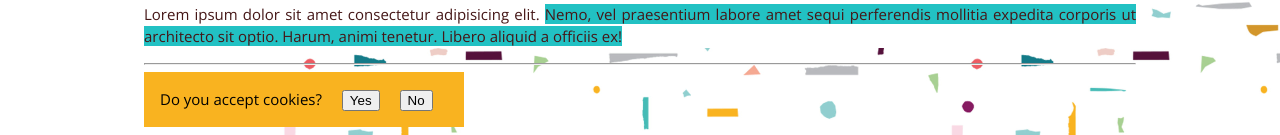
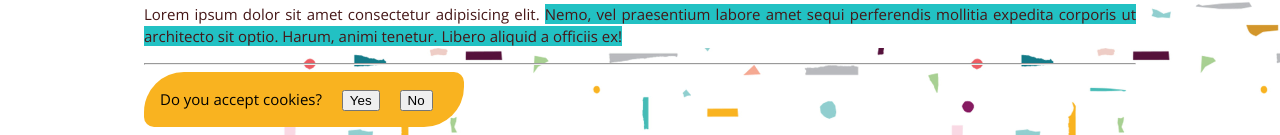
Before and after one commit to Diiiiiii/Portfolio, a plain HTML site: page style-guide.html in a window 1280 px wide. Shown: the part 911-1046 px from the top of the page. Drawn offline with nearby package versions, Linux system fonts and the light colour scheme.

Commit message:
update button

```diff
--- a/style.css
+++ b/style.css
@@ -119,6 +119,11 @@ p::selection {
     /* width: auto; */
     width: 320px;
     box-sizing: border-box;
+    /* border: none; */
+    border-radius: 40px 10px;
+
+
+
 }
 
 .cookie-consent-text {
```
